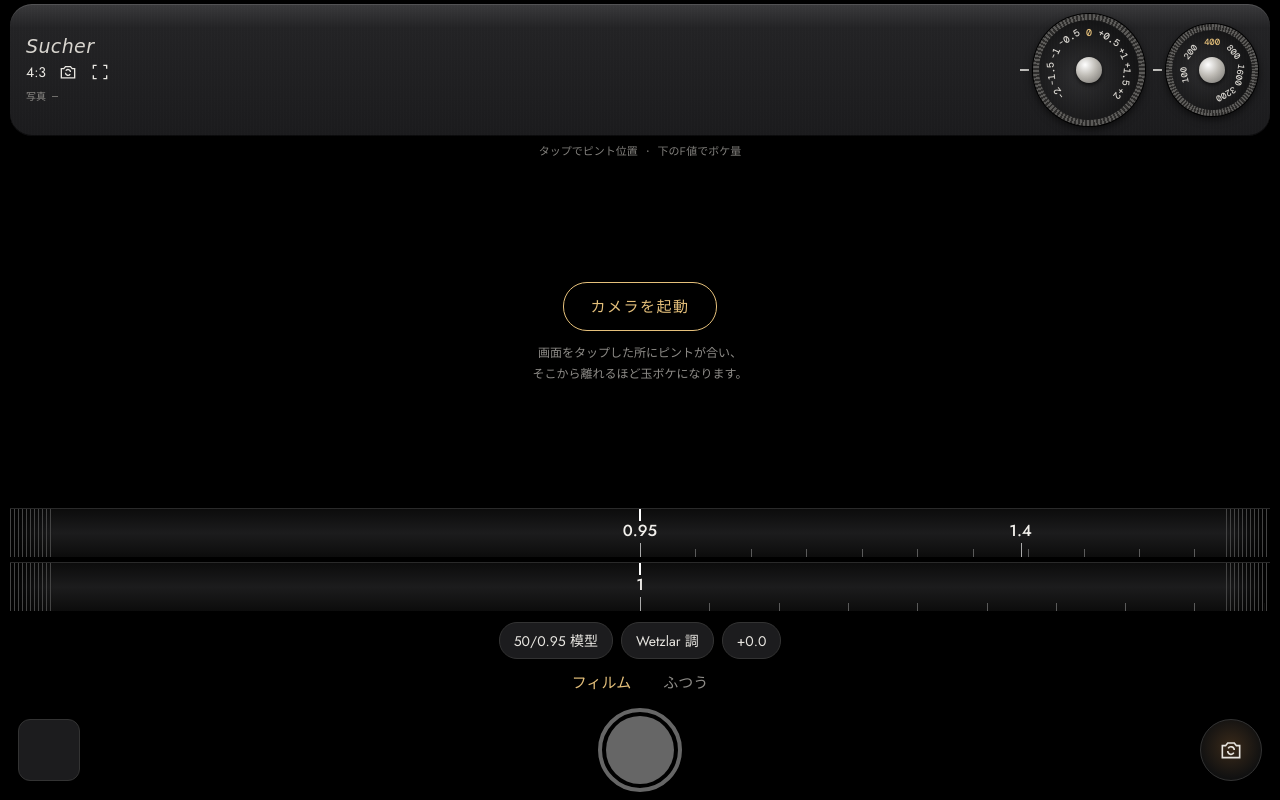
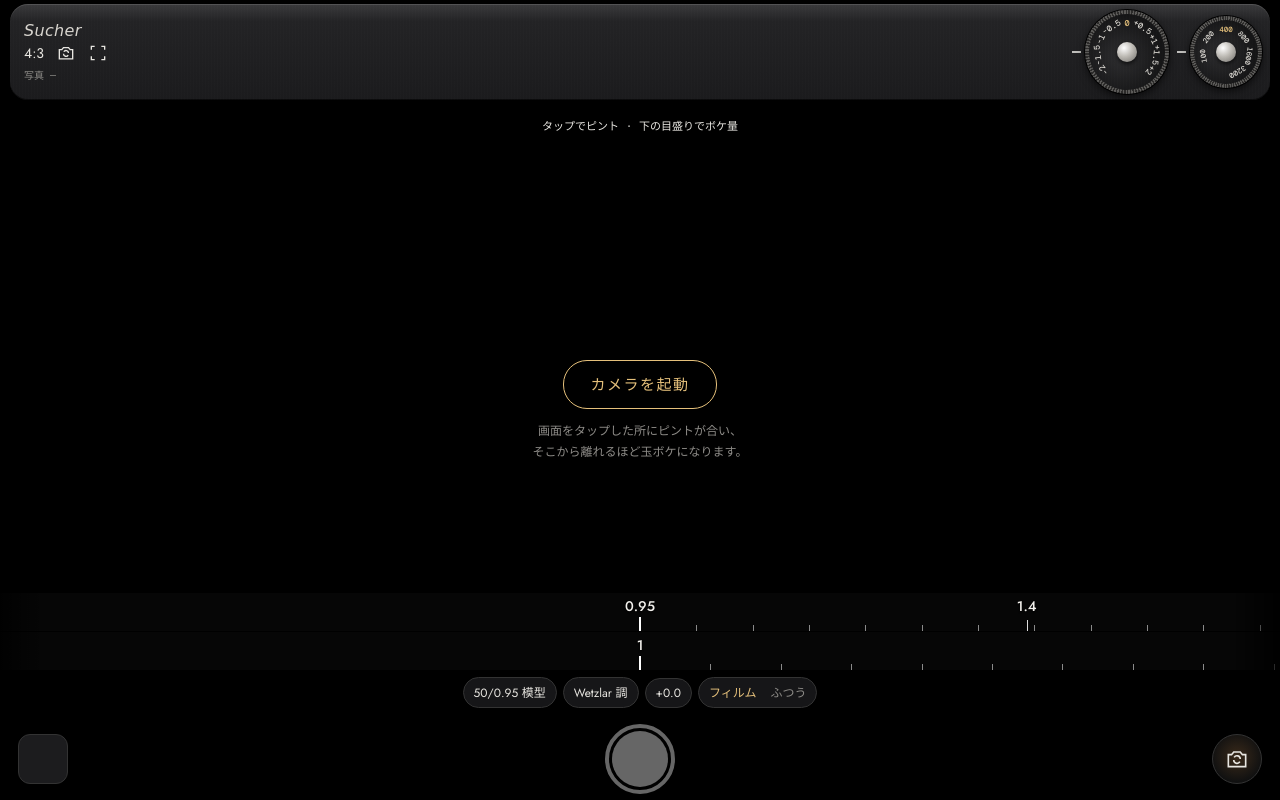
Before and after one commit to HarutoNakai/camera, a plain HTML site: page index.html in a window 1280 px wide. Drawn offline with nearby package versions, Linux system fonts and the light colour scheme.

Commit message:
Add files via upload

```diff
--- a/index.html
+++ b/index.html
@@ -25,35 +25,35 @@ body{background:var(--bg);color:var(--chrome);font-family:var(--f-ui);overflow:h
   -webkit-user-select:none;user-select:none;touch-action:none}
 
 /* top plate */
-.plate{position:relative;border-radius:22px;padding:10px 12px 10px 16px;display:flex;align-items:center;gap:8px;
+.plate{position:relative;border-radius:18px;padding:6px 8px 6px 14px;display:flex;align-items:center;gap:8px;
   background:linear-gradient(180deg,#3a3a3c 0%,#232325 18%,#1b1b1d 100%);
   box-shadow:inset 0 1px 0 rgba(255,255,255,.12),inset 0 -1px 0 rgba(0,0,0,.6),0 6px 18px rgba(0,0,0,.6)}
 .plate::after{content:"";position:absolute;inset:0;border-radius:inherit;pointer-events:none;opacity:.35;
   background:repeating-linear-gradient(90deg,rgba(255,255,255,.025) 0 1px,transparent 1px 3px)}
-.meta{flex:1;min-width:0;display:flex;flex-direction:column;gap:6px}
-.sig{font:italic 500 19px/1 "Snell Roundhand","Brush Script MT",cursive;color:#d8d5cf;letter-spacing:.02em}
+.meta{flex:1;min-width:0;display:flex;flex-direction:column;gap:4px}
+.sig{font:italic 500 16px/1 "Snell Roundhand","Brush Script MT",cursive;color:#d8d5cf;letter-spacing:.02em}
 .metarow{display:flex;align-items:center;gap:12px;font-size:14px}
 .metarow button{appearance:none;background:none;border:none;color:var(--chrome);padding:0;display:flex}
 .metarow svg{width:20px;height:20px;stroke:currentColor;fill:none;stroke-width:1.6}
 .res{font-size:10px;color:var(--dim);font-family:var(--f-mono);white-space:nowrap;overflow:hidden;text-overflow:ellipsis}
 .dialwrap{display:flex;align-items:center;gap:4px}
 .dialwrap .tick{width:9px;height:2px;background:var(--chrome);opacity:.8}
-.dial{position:relative;width:112px;height:112px;border-radius:50%;touch-action:none;
+.dial{position:relative;width:84px;height:84px;border-radius:50%;touch-action:none;
   background:repeating-conic-gradient(#5b5a58 0 2deg,#2c2b2a 2deg 4deg);
   box-shadow:0 0 0 1px #000,0 3px 8px rgba(0,0,0,.7)}
-.dial.small{width:92px;height:92px}
-.dial.small .lab{font-size:9px}
-.dial .face{position:absolute;inset:6px;border-radius:50%;background:radial-gradient(circle at 50% 40%,#2e2e30,#151516 70%);transition:transform .15s ease-out}
+.dial.small{width:72px;height:72px}
+.dial.small .lab{font-size:7.5px}
+.dial .face{position:absolute;inset:4px;border-radius:50%;background:radial-gradient(circle at 50% 40%,#2e2e30,#151516 70%);transition:transform .15s ease-out}
 .dial .face.drag{transition:none}
-.dial .lab{position:absolute;left:50%;top:50%;font:500 10px var(--f-mono);color:#d9d6d0;white-space:nowrap}
+.dial .lab{position:absolute;left:50%;top:50%;font:500 8.5px var(--f-mono);color:#d9d6d0;white-space:nowrap}
 .dial .lab.hot{color:var(--gold)}
-.dial .knob{position:absolute;left:50%;top:50%;width:26px;height:26px;margin:-13px 0 0 -13px;border-radius:50%;
+.dial .knob{position:absolute;left:50%;top:50%;width:20px;height:20px;margin:-10px 0 0 -10px;border-radius:50%;
   background:radial-gradient(circle at 35% 30%,#fff,#bdbab4 45%,#6f6d69 100%);box-shadow:0 2px 4px rgba(0,0,0,.7)}
 .dial .cap{position:absolute;left:50%;bottom:-2px;transform:translateX(-50%);font:9px var(--f-mono);color:var(--dim);letter-spacing:.1em}
-.status{text-align:center;font-size:11px;color:var(--dim);padding:6px 0 4px;font-family:var(--f-mono);min-height:22px}
+.status{position:absolute;top:8px;left:50%;transform:translateX(-50%);z-index:4;pointer-events:none;white-space:nowrap;font-size:11px;color:#e8e6e1;font-family:var(--f-mono);background:rgba(0,0,0,.45);padding:3px 10px;border-radius:10px}
 
 /* finder */
-.finder{flex:1;min-height:0;position:relative;display:flex;align-items:center;justify-content:center}
+.finder{flex:1;min-height:0;position:relative;display:flex;align-items:center;justify-content:center;margin:6px calc(-1*max(10px,env(safe-area-inset-right,0px))) 0 calc(-1*max(10px,env(safe-area-inset-left,0px)))}
 #gl{max-width:100%;max-height:100%;display:block;background:#000;touch-action:none}
 .ov{position:absolute;pointer-events:none}
 .fl{position:absolute;left:50%;top:50%;transform:translate(-50%,-50%)}
@@ -68,8 +68,8 @@ body{background:var(--bg);color:var(--chrome);font-family:var(--f-ui);overflow:h
 .fl75{width:44%;height:48%;border:1px dashed rgba(255,255,255,.55)}
 .fl75 b{top:2px;left:5px;font-size:10px;color:rgba(255,255,255,.7)}
 .fbox{position:absolute;width:76px;height:48px;border:1.5px solid var(--focus);background:rgba(244,208,63,.18);transform:translate(-50%,-50%);transition:left .12s,top .12s}
-.counter{position:absolute;left:50%;bottom:10px;transform:translateX(-50%);background:rgba(20,20,20,.85);border-radius:16px;padding:4px 14px;
-  display:flex;align-items:center;gap:10px;font:500 17px var(--f-mono);color:var(--red);letter-spacing:.06em}
+.counter{position:absolute;right:10px;top:8px;background:rgba(20,20,20,.7);border-radius:12px;padding:2px 10px;
+  display:flex;align-items:center;gap:8px;font:500 13px var(--f-mono);color:var(--red);letter-spacing:.06em}
 .counter span{width:7px;height:7px;border-radius:50%;background:var(--red)}
 .flash{position:absolute;inset:0;background:#000;opacity:0;pointer-events:none;transition:opacity .25s}
 .flash.on{opacity:.9;transition:none}
@@ -78,31 +78,31 @@ body{background:var(--bg);color:var(--chrome);font-family:var(--f-ui);overflow:h
 .start p{margin:0;font-size:12px;color:var(--dim);line-height:1.7}
 
 /* rulers */
-.ruler{position:relative;height:50px;overflow:hidden;touch-action:none;margin-top:4px;
-  background:linear-gradient(180deg,#0c0c0c,#1c1c1d 50%,#0c0c0c);border-top:1px solid #2a2a2a;border-bottom:1px solid #000}
+.dock{position:absolute;left:0;right:0;bottom:0;z-index:3;display:flex;flex-direction:column;gap:1px;background:linear-gradient(180deg,transparent,rgba(0,0,0,.55) 30%)}
+.ruler{position:relative;height:38px;overflow:hidden;touch-action:none;background:rgba(12,12,12,.55)}
 .ruler::before,.ruler::after{content:"";position:absolute;top:0;bottom:0;width:44px;z-index:2;pointer-events:none}
-.ruler::before{left:0;background:repeating-linear-gradient(90deg,#444 0 1px,transparent 1px 4px),linear-gradient(90deg,#000,transparent)}
-.ruler::after{right:0;background:repeating-linear-gradient(90deg,#444 0 1px,transparent 1px 4px),linear-gradient(270deg,#000,transparent)}
+.ruler::before{left:0;background:linear-gradient(90deg,rgba(0,0,0,.8),transparent)}
+.ruler::after{right:0;background:linear-gradient(270deg,rgba(0,0,0,.8),transparent)}
 .track{position:absolute;top:0;bottom:0;left:0;will-change:transform}
-.track .t{position:absolute;bottom:0;width:1px;height:8px;background:#5a5a5a}
-.track .t.maj{height:14px;background:#aaa}
-.track .n{position:absolute;top:10px;transform:translateX(-50%);font:500 16px var(--f-ui);color:#f2f0ec}
-.ruler .mark{position:absolute;left:50%;top:0;width:2px;height:12px;margin-left:-1px;background:#fff;z-index:3}
+.track .t{position:absolute;bottom:0;width:1px;height:6px;background:#8a8a8a}
+.track .t.maj{height:11px;background:#ddd}
+.track .n{position:absolute;top:3px;transform:translateX(-50%);font:500 14px var(--f-ui);color:#f2f0ec;text-shadow:0 1px 2px #000}
+.ruler .mark{position:absolute;left:50%;bottom:0;width:2px;height:14px;margin-left:-1px;background:#fff;z-index:3}
 
 /* chips & bottom */
-.chips{display:flex;justify-content:center;gap:8px;padding:10px 0 4px}
-.chip{appearance:none;border:1px solid #333;background:#1c1c1e;color:var(--chrome);font:14px var(--f-ui);padding:7px 14px;border-radius:18px}
-.modes{display:flex;justify-content:center;gap:28px;font-size:15px;padding:4px 0}
-.md{appearance:none;background:none;border:none;font:15px var(--f-ui);color:var(--dim);padding:4px 2px}
+.chips{display:flex;justify-content:center;align-items:center;gap:6px;padding:6px 8px 8px;flex-wrap:wrap}
+.chip{appearance:none;border:1px solid #333;background:rgba(28,28,30,.8);color:var(--chrome);font:12px var(--f-ui);padding:5px 10px;border-radius:16px}
+.modes{display:flex;gap:2px;background:rgba(28,28,30,.8);border:1px solid #333;border-radius:16px;padding:1px 4px}
+.md{appearance:none;background:none;border:none;font:12px var(--f-ui);color:var(--dim);padding:4px 6px}
 .md.on{color:var(--gold)}
 body.plain #rF,body.plain #cLens,body.plain #cLook{opacity:.3;pointer-events:none}
-.row{display:grid;grid-template-columns:1fr auto 1fr;align-items:center;padding:6px 8px 8px}
-.thumb{justify-self:start;width:62px;height:62px;border-radius:12px;border:1px solid #333;background:#1c1c1e center/cover no-repeat;padding:0}
-.shutter{appearance:none;width:84px;height:84px;border-radius:50%;border:4px solid #fff;background:transparent;display:grid;place-items:center;padding:0}
-.shutter span{width:68px;height:68px;border-radius:50%;background:#fff;transition:transform .1s}
+.row{display:grid;grid-template-columns:1fr auto 1fr;align-items:center;padding:8px 8px 6px}
+.thumb{justify-self:start;width:50px;height:50px;border-radius:12px;border:1px solid #333;background:#1c1c1e center/cover no-repeat;padding:0}
+.shutter{appearance:none;width:70px;height:70px;border-radius:50%;border:4px solid #fff;background:transparent;display:grid;place-items:center;padding:0}
+.shutter span{width:56px;height:56px;border-radius:50%;background:#fff;transition:transform .1s}
 .shutter:active span{transform:scale(.88)}
 .shutter:disabled{opacity:.4}
-.flip{justify-self:end;width:62px;height:62px;border-radius:50%;border:1px solid #333;background:radial-gradient(circle at 50% 45%,#3a2a1a,#111 70%);display:grid;place-items:center;color:var(--chrome);padding:0}
+.flip{justify-self:end;width:50px;height:50px;border-radius:50%;border:1px solid #333;background:radial-gradient(circle at 50% 45%,#3a2a1a,#111 70%);display:grid;place-items:center;color:var(--chrome);padding:0}
 .flip svg{width:26px;height:26px;stroke:currentColor;fill:none;stroke-width:1.5}
 
 .sheet{position:fixed;inset:0;background:rgba(0,0,0,.95);display:flex;flex-direction:column;align-items:center;justify-content:center;gap:14px;z-index:9;
@@ -130,10 +130,10 @@ body.plain #rF,body.plain #cLens,body.plain #cLook{opacity:.3;pointer-events:non
   <div class="dialwrap"><div class="tick"></div><div class="dial" id="dEv" aria-label="露出補正ダイヤル"><div class="face"></div><div class="knob"></div></div></div>
   <div class="dialwrap"><div class="tick"></div><div class="dial small" id="dIso" aria-label="粒子（ISO）ダイヤル"><div class="face"></div><div class="knob"></div></div></div>
 </div>
-<div class="status" id="status">タップでピント位置 · 下のF値でボケ量</div>
 
 <div class="finder" id="finder">
   <canvas id="gl"></canvas>
+  <div class="status" id="status">タップでピント · 下の目盛りでボケ量</div>
   <div class="ov" id="ov">
     <div class="fl fl50" id="fl50"><div class="edge"></div><i></i><i></i><i></i><i></i><b>50</b></div>
     <div class="fl fl75" id="fl75"><b>75</b></div>
@@ -141,21 +141,22 @@ body.plain #rF,body.plain #cLens,body.plain #cLook{opacity:.3;pointer-events:non
     <div class="counter"><b id="cnt">0000</b><span></span></div>
   </div>
   <div class="flash" id="flash"></div>
+  <div class="dock">
+    <div class="ruler" id="rF"><div class="track"></div><div class="mark"></div></div>
+    <div class="ruler" id="rZ"><div class="track"></div><div class="mark"></div></div>
+    <div class="chips">
+      <button class="chip" id="cLens">50/0.95 模型</button>
+      <button class="chip" id="cLook">Wetzlar 調</button>
+      <button class="chip" id="cEv">+0.0</button>
+      <span class="modes" role="group" aria-label="モード"><button class="md" data-m="film">フィルム</button><button class="md" data-m="plain">ふつう</button></span>
+    </div>
+  </div>
   <div class="start" id="start">
     <button id="go">カメラを起動</button>
     <p id="msg">画面をタップした所にピントが合い、<br>そこから離れるほど玉ボケになります。</p>
   </div>
 </div>
 
-<div class="ruler" id="rF"><div class="track"></div><div class="mark"></div></div>
-<div class="ruler" id="rZ"><div class="track"></div><div class="mark"></div></div>
-
-<div class="chips">
-  <button class="chip" id="cLens">50/0.95 模型</button>
-  <button class="chip" id="cLook">Wetzlar 調</button>
-  <button class="chip" id="cEv">+0.0</button>
-</div>
-<div class="modes" role="group" aria-label="モード"><button class="md" data-m="film">フィルム</button><button class="md" data-m="plain">ふつう</button></div>
 <div class="row">
   <button class="thumb" id="thumb" aria-label="最後の1枚を見る" disabled></button>
   <button class="shutter" id="shutter" aria-label="撮影" disabled><span></span></button>
@@ -264,7 +265,7 @@ function renderer(canvas, N){
 // ---------- dials ----------
 function dial(el, labels, getIdx, setIdx, step=32){
   const face = el.querySelector('.face');
-  const R = el.offsetWidth/2 - 18;
+  const R = el.offsetWidth/2 - 13;
   const spans = labels.map((t,i)=>{
     const s=document.createElement('span');s.className='lab';s.textContent=t;
     const a=i*step*Math.PI/180;
```
